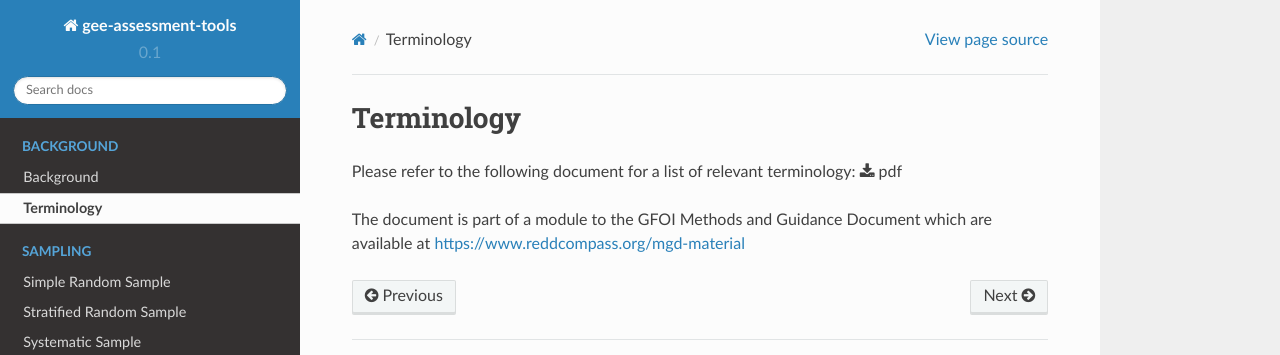
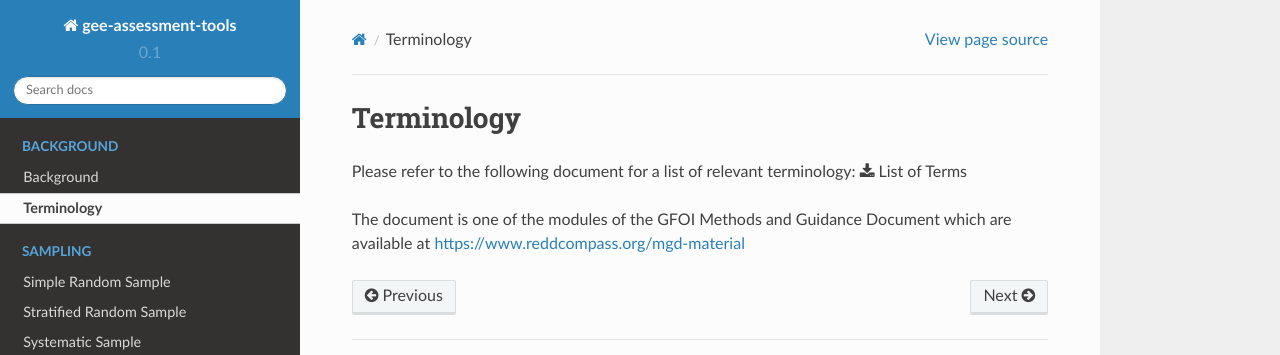
Before and after one commit to bullocke/AREA2, a Sphinx documentation site: the page built from docs/definitions.rst, in a window 1280 px wide. Shown: the top 355 px of the page. Built offline with Sphinx 7.4.7 and the Read the Docs theme 2.0.0, drawn with Linux system fonts in a browser that asks for light colours.

Commit message:
pontus edit terminology

```diff
--- a/docs/definitions.rst
+++ b/docs/definitions.rst
@@ -1,6 +1,6 @@
 Terminology
 ===========
 
-Please refer to the following document for a list of relevant terminology: :download:`pdf <docs/Olofsson_FAQ_List_of_Terms_3_26_clean>`
+Please refer to the following document for a list of relevant terminology: :download:`List of Terms<docs/Olofsson_FAQ_List_of_Terms_3_26_clean.pdf>`
 
-The document is part of a module to the GFOI Methods and Guidance Document which are available at https://www.reddcompass.org/mgd-material
+The document is one of the modules of the GFOI Methods and Guidance Document which are available at https://www.reddcompass.org/mgd-material
```
